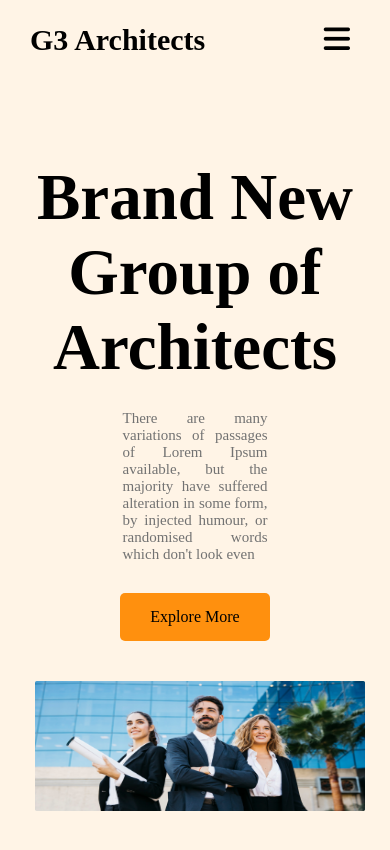
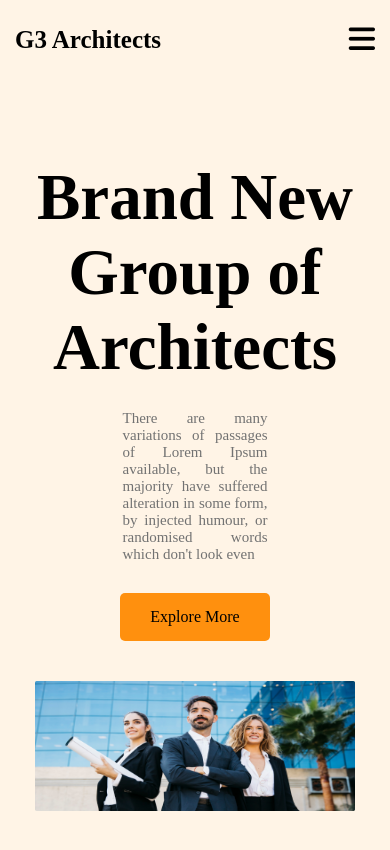
Before and after one commit to ahammednabi245/-ahammed_asignment2, a plain HTML site: page index.html in a window 390 px wide. Drawn offline with Linux system fonts and the light colour scheme.

Commit message:
banner res

```diff
--- a/index.html
+++ b/index.html
@@ -28,6 +28,7 @@
        </nav>
         <!-- nav section end -->
 
+             <!-- banner section -->
         <div class="banner-section">
             <div class="digital-banner">
               <div>
@@ -42,8 +43,11 @@
               <img class="banner-img" src="images/banner.png" alt="">
             </div>
           </div>
+    </header>
+    <main>
+       <!-- Fetaure section -->
 
-    </header>
+    </main>
 
 </body>
 </html>
--- a/styles/style.css
+++ b/styles/style.css
@@ -5,6 +5,7 @@
     list-style: none;
     box-sizing: border-box;
     font-family: 'Work Sans';
+
 }
 
 .introduction {
@@ -66,7 +67,6 @@ a:hover {
 /* banner section start  */
 .banner-section {
     width: 100%;
-    /* height: 100vh; */
     display: flex;
     justify-content: center;
     padding-top: 80px;
@@ -116,9 +116,11 @@ a:hover {
 /* nav media query start*/
 
 @media (max-width: 952px) {
+
     label.company-name {
-        font-size: 30px;
-        padding-left: 30px;
+        font-size: 25px;
+        padding-left: 15px;
+
     }
 
     nav ul li a {
@@ -132,19 +134,14 @@ a:hover {
     .checkbtn {
         display: block;
         float: right;
-        /* font-size: 30px;
-        color: black;
-        float: right;
-        line-height: 80px;
-        margin-right: 40px;
-        cursor: pointer; */
+        margin-right: 15px;
 
     }
 
     ul {
         position: fixed;
         width: 100%;
-        /* height: 100vh; */
+        height: 100vh;
         background: #98b3ce;
         top: 80px;
         left: -100%;
@@ -182,7 +179,6 @@ a:hover {
 @media (max-width: 952px) {
     .banner-section {
         width: 100%;
-        /* height: 100vh; */
         display: flex;
         justify-content: center;
         padding-top: 80px;
@@ -225,8 +221,10 @@ a:hover {
     }
 
     .banner-img {
-        width: 400px;
+        width: 100%;
         height: 200px;
         padding: 35px;
     }
 }
+
+/* banner text media query end */
```
